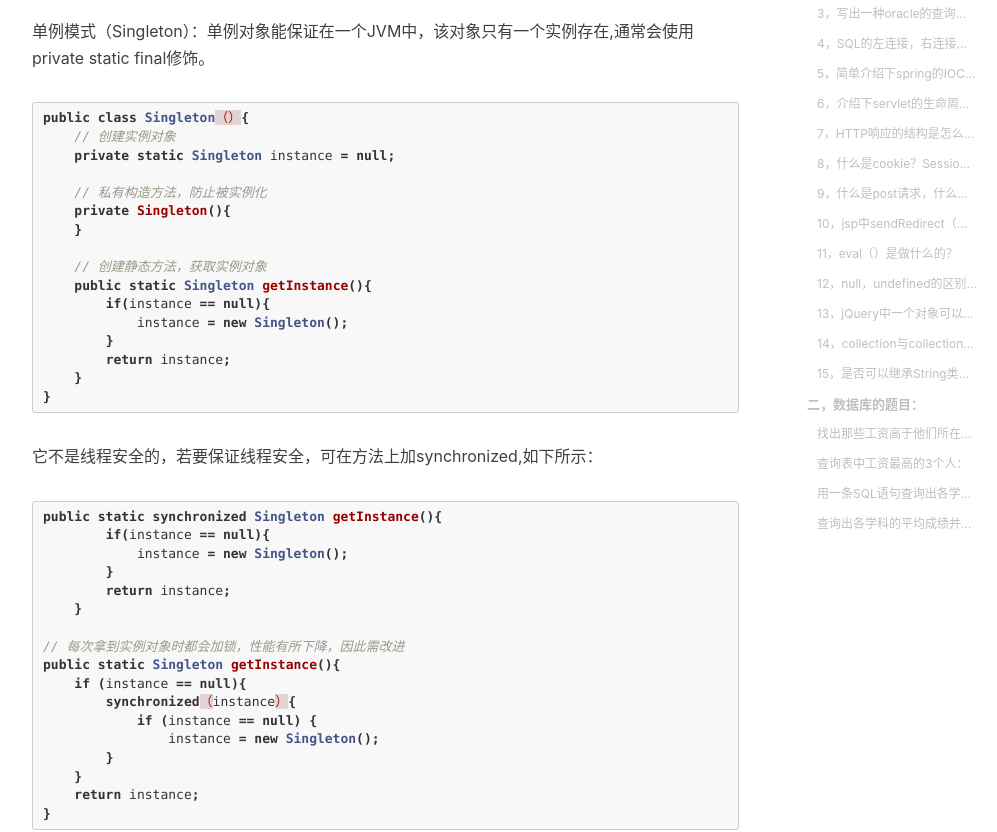
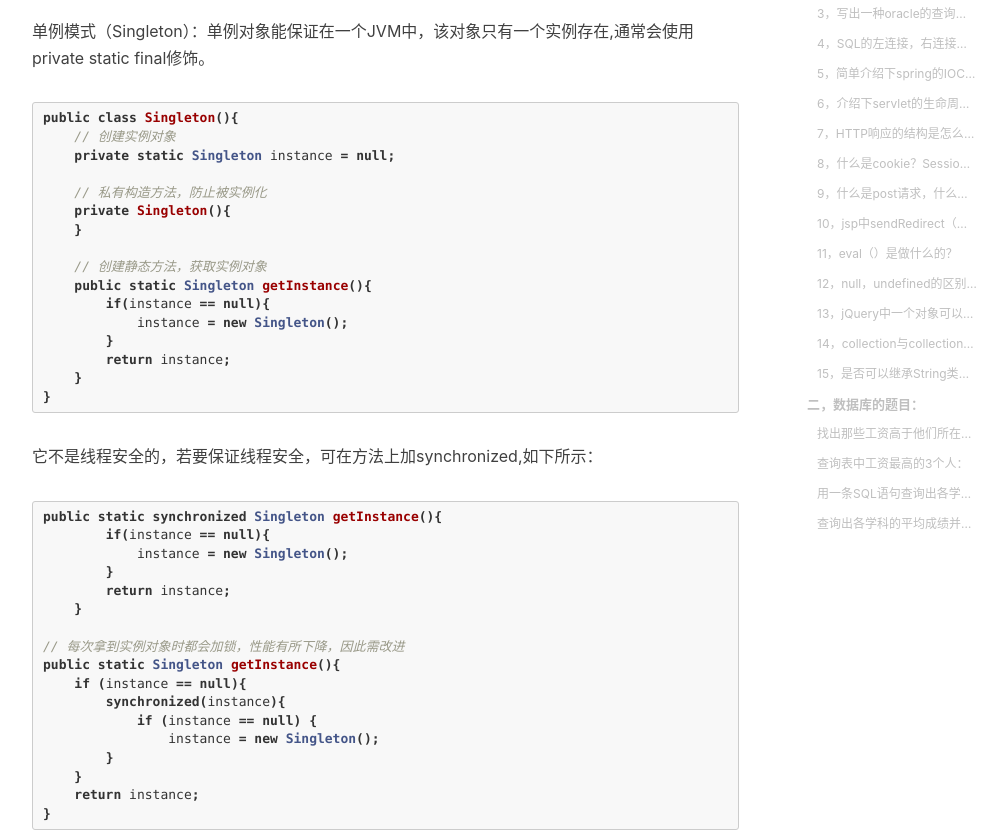
Before and after one commit to JackMouse666/JackMouse666.github.io, a Jekyll site: the page built from _posts/2018-06-29-面试题.md, in a window 1280 px wide and 1400 px high, scrolled down 932 px. Shown: the part 150-982 px from the top of the window, without its empty margins (233-1230 px from the left). Built offline with Jekyll 4.4.1, drawn with Linux system fonts in a browser that asks for light colours; nearby versions of some CDN libraries; comment, search, counter and statistics services are not loaded.

Commit message:
2018-7-1 修改

````diff
--- a/_posts/2018-06-29-面试题.md
+++ b/_posts/2018-06-29-面试题.md
@@ -40,7 +40,7 @@ public  String inverseString(String str){
 单例模式（Singleton）：单例对象能保证在一个JVM中，该对象只有一个实例存在,通常会使用private static final修饰。
 
 ```java
-public class Singleton（）{
+public class Singleton(){
     // 创建实例对象
     private static Singleton instance = null;
 
@@ -71,7 +71,7 @@ public static synchronized Singleton getInstance(){
 // 每次拿到实例对象时都会加锁，性能有所下降，因此需改进
 public static Singleton getInstance(){
     if (instance == null){
-        synchronized（instance）{
+        synchronized(instance){
             if (instance == null) {
                 instance = new Singleton();
         }
@@ -315,13 +315,13 @@ jquery中每个元素都可以有一个缓存（只有有需要的时候才生
 #### 找出那些工资高于他们所在部门的平均工资的员工：
 
 ```sql
-SELECT LAST_NAME，SALARY FROM S_EMP a ,(SELECT avg(SALARY) c,DEPT_ID FROM S_EMP GROUP BY DEPT_ID )  b  WHERE a.DEPT_ID = b.DEPT_ID AND a.SALARY>b.c ;
+SELECT LAST_NAME,SALARY FROM S_EMP a ,(SELECT avg(SALARY) c,DEPT_ID FROM S_EMP GROUP BY DEPT_ID )  b  WHERE a.DEPT_ID = b.DEPT_ID AND a.SALARY>b.c ;
 ```
 
 或者：
 
 ```sql
-SELECT LAST_NAME，SALARY FROM S_EMP e1 WHERE e1.SALARY > (SELECT avg(SALARY) FROM S_EMP e2 where e1.DEPT_ID = e2.DEPT_ID)
+SELECT LAST_NAME,SALARY FROM S_EMP e1 WHERE e1.SALARY > (SELECT avg(SALARY) FROM S_EMP e2 where e1.DEPT_ID = e2.DEPT_ID)
 ```
 
 #### 查询表中工资最高的3个人：
````
Also changed, not shown: other parts of _posts/2018-06-29-面试题.md (+1 -1 lines).
